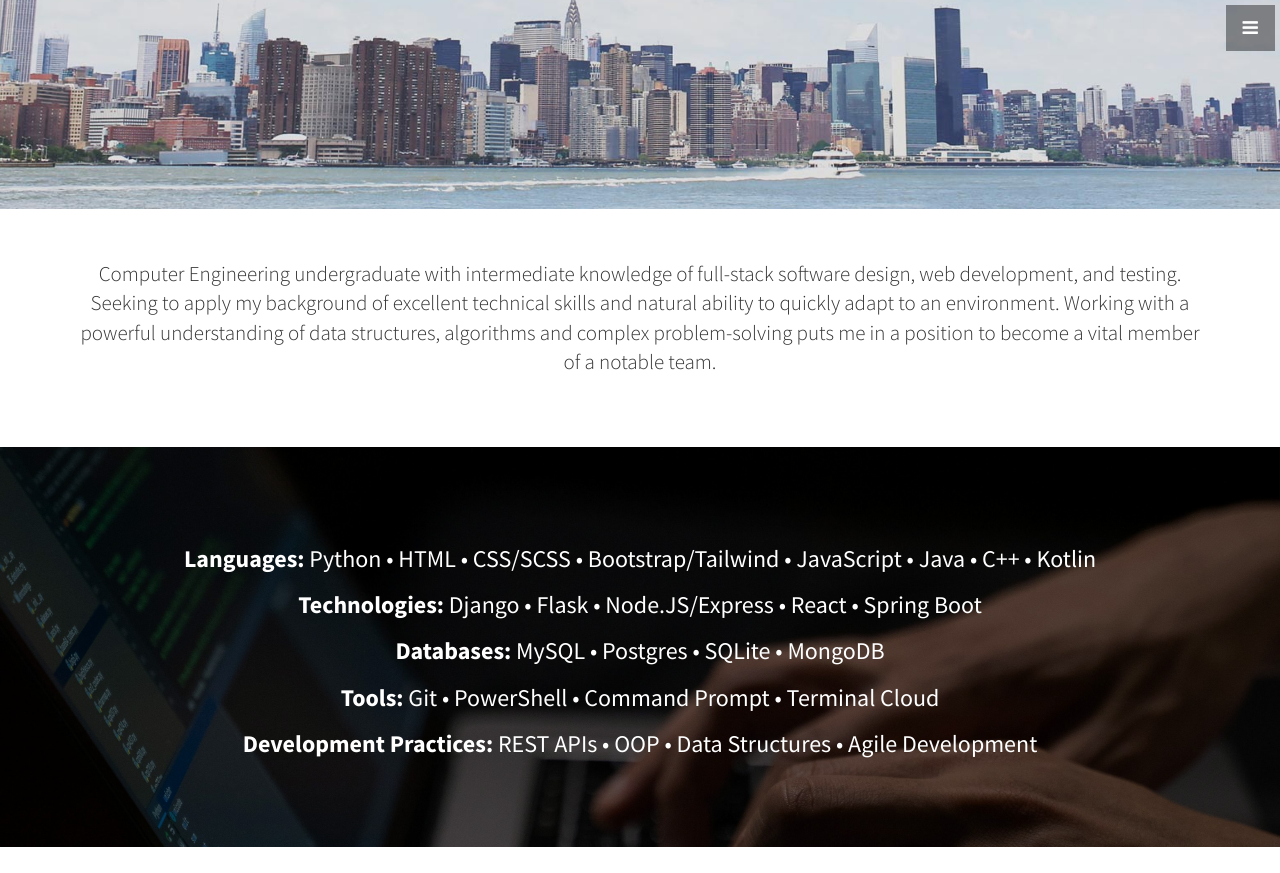
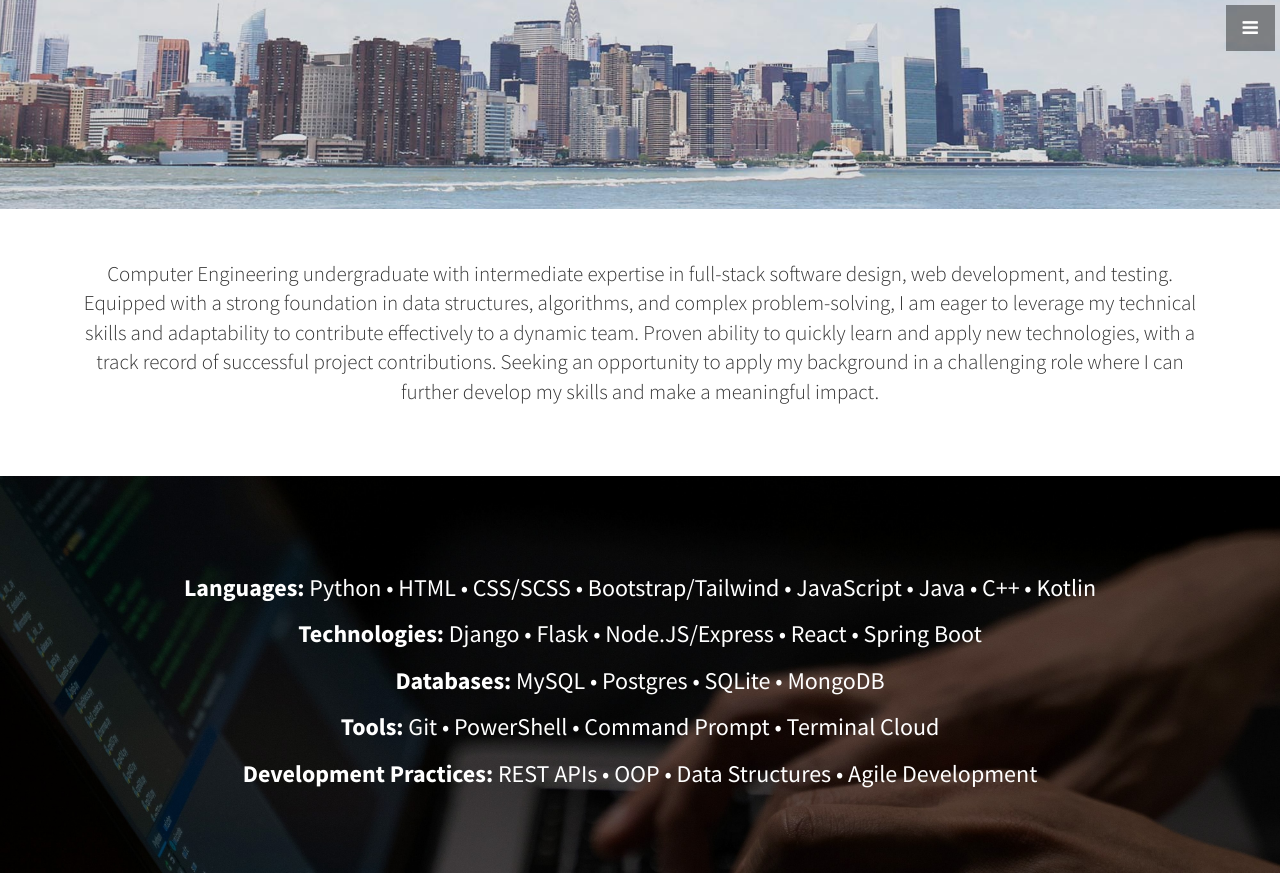
Before and after one commit to henryqbonilla/henryqbonilla.github.io, a Jekyll site: the page built from index.html, in a window 1280 px wide and 900 px high, scrolled down 711 px, cut to the strip 0-873 px from the top of the window. Built offline with Jekyll 4.4.1, drawn with Linux system fonts in a browser that asks for light colours.

Commit message:
Update about.html

```diff
--- a/_includes/about.html
+++ b/_includes/about.html
@@ -3,10 +3,11 @@
     <div class="row">
       <div class="col-lg-12 text-center">
         <!-- <h4>"Clean code always looks like it was written by someone who cares." - Robert C. Martin</h4> -->
-        <p class="lead">Computer Engineering undergraduate with intermediate knowledge of full-stack software design, web development, and testing.
-          Seeking to apply my background of excellent technical skills and natural ability to quickly adapt to an environment.
-          Working with a powerful understanding of data structures, algorithms and complex problem-solving puts me in a position to
-          become a vital member of a notable team.</p>
+        <p class="lead">Computer Engineering undergraduate with intermediate expertise in full-stack software design, web development,
+          and testing. Equipped with a strong foundation in data structures, algorithms, and complex problem-solving, I am eager to leverage
+          my technical skills and adaptability to contribute effectively to a dynamic team. Proven ability to quickly learn and apply new technologies,
+          with a track record of successful project contributions. Seeking an opportunity to apply my background in a challenging role where I can further
+          develop my skills and make a meaningful impact.</p>
       </div>
     </div>
     <!-- /.row -->
```
